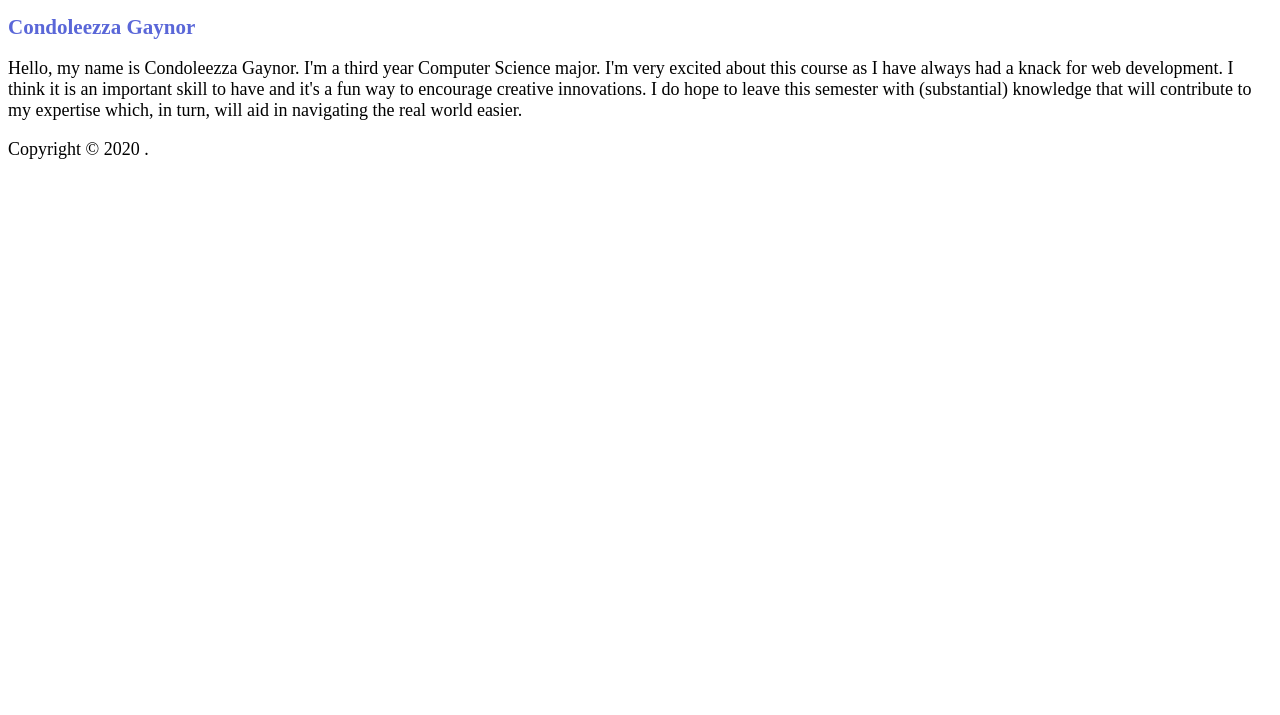
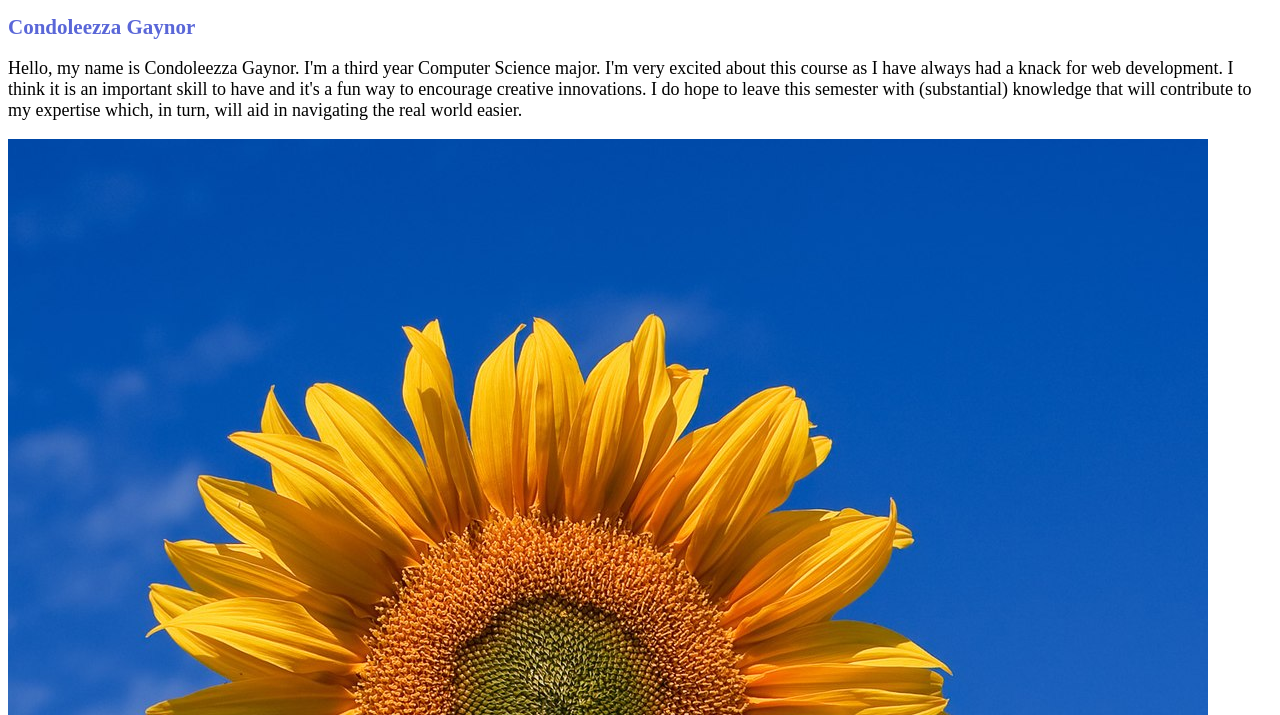
Before and after one commit to gynrc/info2180-lab1, a plain HTML site: page index.html in a window 1280 px wide. Shown: the part 85-800 px from the top of the page. Drawn offline with Linux system fonts and the light colour scheme.

Commit message:
Edited webpage html

```diff
--- a/index.html
+++ b/index.html
@@ -19,9 +19,10 @@
     I think it is an important skill to have and it's a fun way to encourage creative innovations.
  	I do hope to leave this semester with (substantial) knowledge that will contribute to
 	my expertise which, in turn, will aid in navigating the real world easier.</p>
+<img src="sunflower.jpg" alt="Sunflower image"/>
  </main>
  <footer>
- <p>Copyright &copy; 2020 <Your Name>.</p>
+ <p>Copyright &copy; 2022 Condoleezza Gaynor.</p>
  </footer>
 </body>
 </html>
```
